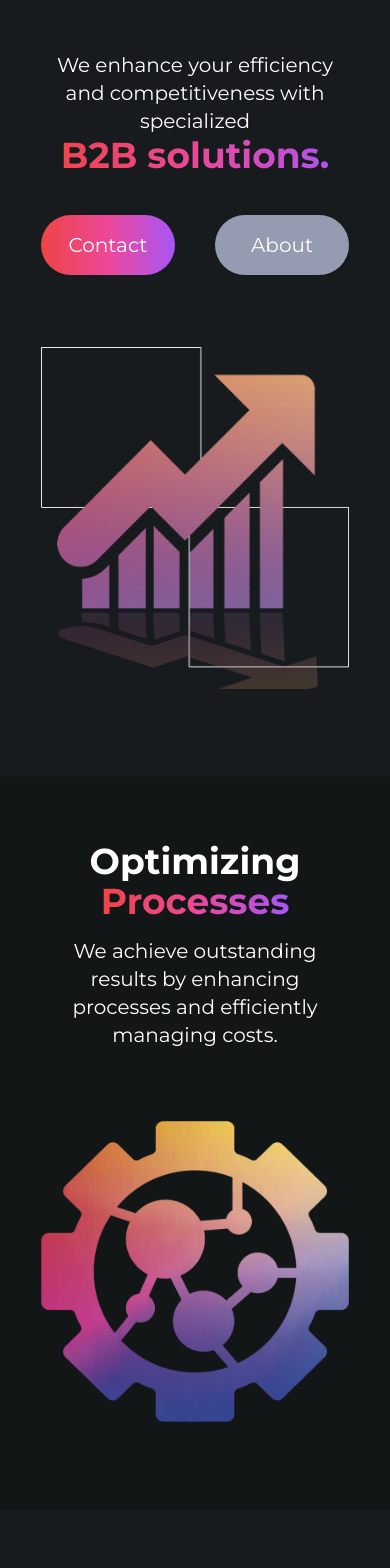
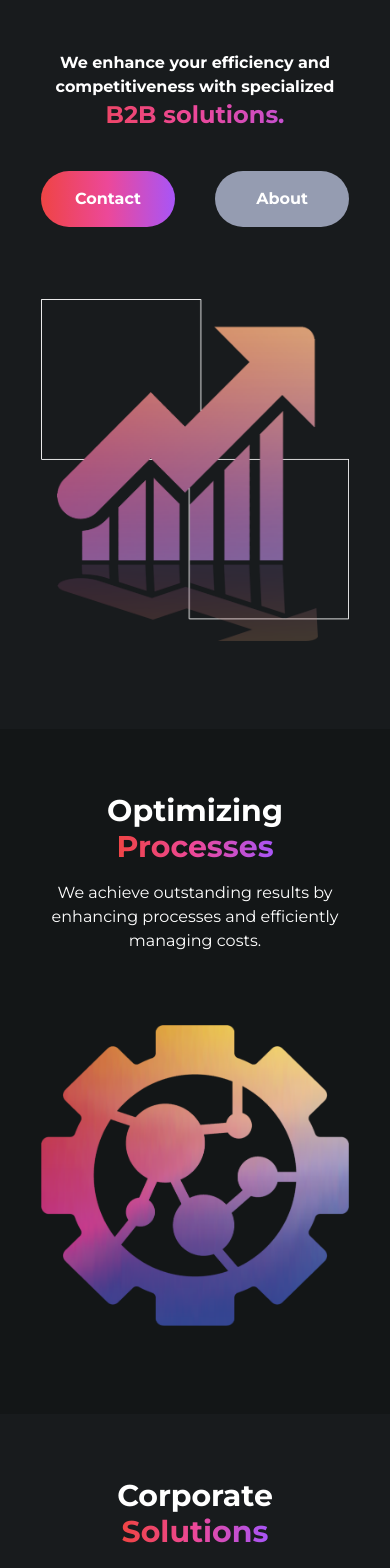
Before and after one commit to luxuereal/laformula, a Next.js app: page /en in a window 390 px wide. Shown: the part 140-1708 px from the top of the page. Built offline with nearby package versions, Linux system fonts and the light colour scheme; what tw-elements would draw is missing.

Commit message:
fixed font size

```diff
--- a/components/About/AboutSectionOne.tsx
+++ b/components/About/AboutSectionOne.tsx
@@ -42,9 +42,9 @@ const AboutSectionOne = () => {
                     width={2164}
                     height={1298}
                   /> */}
-                  <animated.div ref={ref} style={springs} className="text-xl lg:text-3xl text-white lg:text-left mb-12 w-full lg:!w-[50%]">
-                    <p className=" text-4xl lg:text-7xl font-bold">{t('Title1')}</p>
-                    <p className=" text-4xl lg:text-7xl font-bold bg-gradient-to-r from-red-500 via-pink-500 to-purple-500 inline-block text-transparent bg-clip-text">{t('Title2')}</p>
+                  <animated.div ref={ref} style={springs} className="text-base lg:text-3xl text-white lg:text-left mb-12 w-full lg:!w-[50%]">
+                    <p className=" text-3xl lg:text-7xl font-bold">{t('Title1')}</p>
+                    <p className=" text-3xl lg:text-7xl font-bold bg-gradient-to-r from-red-500 via-pink-500 to-purple-500 inline-block text-transparent bg-clip-text">{t('Title2')}</p>
                     <p className="pt-4 mx-auto">{t('para')}</p>
                   </animated.div>
                   <animated.span ref={ref} style={springs} className="w-full lg:!w-[50%] m-12 opacity-0">
--- a/components/About/AboutSectionTwo.tsx
+++ b/components/About/AboutSectionTwo.tsx
@@ -31,9 +31,9 @@ const AboutSectionTwo = () => {
                 data-wow-delay=".2s"
               >
                 <div className="w-full items-center">
-                  <animated.div ref={ref} style={springs}  className="text-xl lg:text-3xl text-white mb-12 w-full">
-                    <p className="text-4xl lg:text-7xl font-bold ">{t('Title1')}</p>
-                    <p className="text-4xl lg:text-7xl font-bold bg-gradient-to-r from-red-500 via-pink-500 to-purple-500 inline-block text-transparent bg-clip-text">{t('Title2')}</p>
+                  <animated.div ref={ref} style={springs}  className="text-base lg:text-3xl text-white mb-12 w-full">
+                    <p className="text-3xl lg:text-7xl font-bold ">{t('Title1')}</p>
+                    <p className="text-3xl lg:text-7xl font-bold bg-gradient-to-r from-red-500 via-pink-500 to-purple-500 inline-block text-transparent bg-clip-text">{t('Title2')}</p>
                     <p className=" pt-4 lg:w-1/2 text-center mx-auto">
                     {t('para')}
                     </p>
--- a/components/Hero/index.tsx
+++ b/components/Hero/index.tsx
@@ -56,9 +56,9 @@ const Hero = () => {
                     width={2164}
                     height={1298}
                   /> */}
-                  <div className="text-xl text-white lg:text-left mb-12 w-full lg:!w-[50%] lg:text-4xl lg:font-black md:text-4xl sm:text-2xl">
+                  <div className="text-base font-bold text-white lg:text-left mb-12 w-full lg:!w-[50%] lg:text-4xl lg:font-black md:text-4xl sm:text-2xl">
                     <p className="mx-auto">{t('para1')}</p>
-                    <p className="text-4xl font-bold bg-gradient-to-r from-red-500 via-pink-500 to-purple-500  text-transparent bg-clip-text">{t('para2')}</p>
+                    <p className="text-2xl font-bold lg:text-4xl  bg-gradient-to-r from-red-500 via-pink-500 to-purple-500  text-transparent bg-clip-text">{t('para2')}</p>
                     <div className="flex items-start space-x-10 pt-10">
                       <Link href="#footer" onClick={handleScroll} className="flex-1 rounded-[64px] bg-gradient-to-r from-red-500 via-pink-500 to-purple-500 p-4 text-center">{navbar('contact')}</Link>
                       <Link href="#footer" onClick={handleScroll} className="flex-1 rounded-[64px] bg-body_color p-4 text-center">{navbar('about')}</Link>
```
